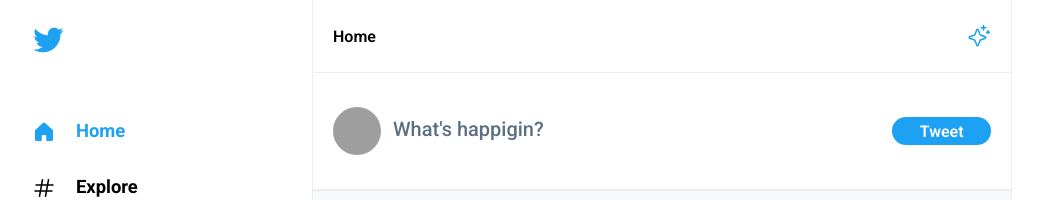
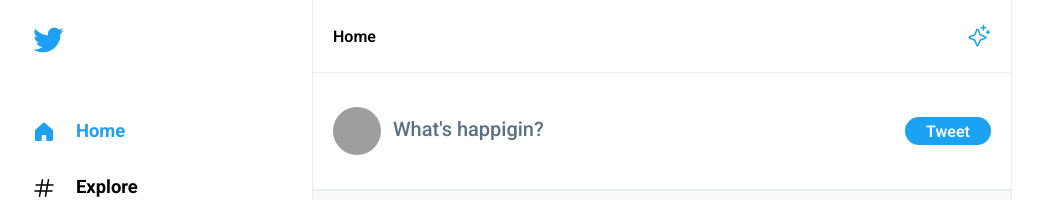
Before and after one commit to Lais-coder/ui-twitter, a React (Vite) app: page / in a window 1280 px wide. Shown: the top 200 px of the page, without its empty margins (128-1171 px from the left). Built offline with nearby package versions, Linux system fonts and the light colour scheme; grey boxes are pictures that could not be loaded.

Commit message:
novas respostas

```diff
--- a/src/componentes/Tweet.css
+++ b/src/componentes/Tweet.css
@@ -1,4 +1,5 @@
 .tweet{
+width: 100%;
    padding: 1.5rem 1.25rem;
    display: grid;
    gap: 0.75rem;
--- a/src/pages/status.tsx
+++ b/src/pages/status.tsx
@@ -1,12 +1,20 @@
 import { Sparkle } from "phosphor-react"
 import { Tweet } from "../componentes/Tweet"
 import './status.css'
-const answers = [
-    'Concordo...',
-    'Olha, faz sentido!',
-    'Parabéns pelo progresso!'
-]
+import  { useState, type FormEvent } from "react"
+
 export function Status(){
+    const [newAnswers, setNewAnswers] = useState('')
+    const [answers , setAnswers] = useState ([
+        'Concordo...',
+        'Olha, faz sentido!',
+        'Parabéns pelo progresso!'
+      ])
+    function createNewAnswer(event: FormEvent){
+          event.preventDefault()
+          setAnswers([newAnswers  ,...answers ])
+          setNewAnswers('')
+        }
     return(
         <main className="status">
             <div className="title">Home
@@ -14,10 +22,16 @@ export function Status(){
             </div>
             <Tweet content="Lorem ipsum dolor sit amet, consectetur adipisicing elit. Modi officia consectetur non eveniet itaque sapiente assumenda alias perspiciatis similique? Quisquam ipsa dignissimos quis vero dolorum a placeat, fugiat nobis illum!"/>
             <div className="separador"></div>
-            <form className='new-tweet'>
+            <form onSubmit={createNewAnswer} className='new-tweet'>
                 <label htmlFor="tweet">
                 <img src="https://github.com/Lais-coder.png" alt="Foto Usúario" />
-                <textarea id='tweet' placeholder="What's happigin?"/>
+                <textarea id='tweet'
+                placeholder="What's happigin?"
+                value={newAnswers}
+                onChange={(event) => {
+                    setNewAnswers(event.target.value)
+                }}
+                />
             </label>
             <button type='submit'>Tweet</button>
             </form>
--- a/src/pages/timeline.css
+++ b/src/pages/timeline.css
@@ -20,6 +20,7 @@
     border-bottom: 1.5px solid #ebeef0;
 }
 .new-tweet label{
+    width: 100%;
     display: 1;
     display: flex;
     align-items: center;
@@ -43,6 +44,7 @@
 }
 .new-tweet label textarea::placeholder{
     color: #5b7083;
+
 }
 .new-tweet button{
     margin-left: auto;
--- a/src/pages/timeline.tsx
+++ b/src/pages/timeline.tsx
@@ -3,8 +3,8 @@ import { Tweet } from "../componentes/Tweet"
 import './timeline.css'
 import { useState, type FormEvent } from "react"
 
-let newTweet = ''
 export function Timeline(){
+  const [newTweet, setNewTweet] = useState('')
   const [tweets , setTweets] = useState ([
     'Meu primeiro tweet',
     'Teste',
@@ -13,6 +13,7 @@ export function Timeline(){
     function createNewTweet(event: FormEvent){
       event.preventDefault()
       setTweets([newTweet  ,...tweets ])
+      setNewTweet('')
     }
     return(
          <main className="timeline">
@@ -25,8 +26,9 @@ export function Timeline(){
               <textarea
               id='tweet'
               placeholder="What's happigin?"
+              value={newTweet}
               onChange={(event) => {
-                newTweet = event.target.value
+                setNewTweet (event.target.value)
               }}
               />
             </label>
```
